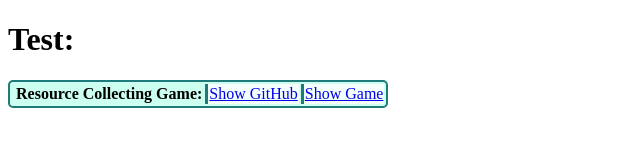
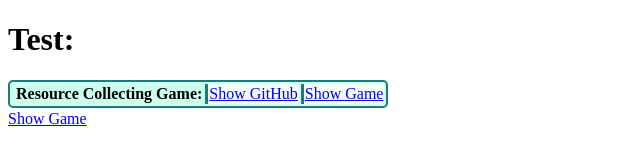
Before and after one commit to ForgedForgery/forgedforgery.github.io, a plain HTML site: page index.html in a window 1280 px wide. Shown: the full height of the page, 0-640 px from the left. Drawn offline with Linux system fonts and the light colour scheme.

Commit message:
Update index.html

```diff
--- a/index.html
+++ b/index.html
@@ -31,6 +31,7 @@
             </td>
         </tr>
     </table>
+    <a href="https://github.com/ForgedForgery/Small-Stuff/blob/master/freecodecamp/Basic%20Front%20End%20Development%20Projects/Tribute%20Page/index.html">Show Game</a>
 <!---
     <table>
         <tr>
```
